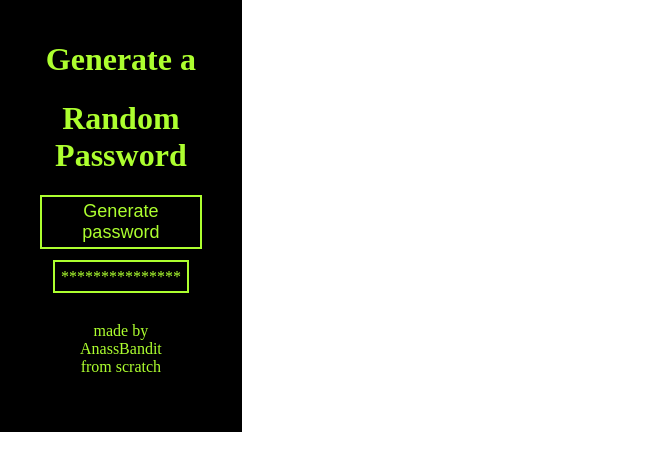
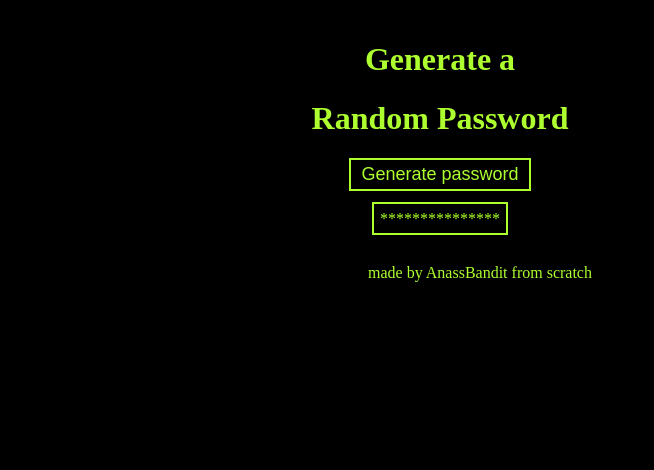
Before and after one commit to AnassMarzouki/pass-gen, a plain HTML site: page index.html in a window 1280 px wide. Shown: the whole page, without its empty margins (0-654 px from the left). Drawn offline with Linux system fonts and the light colour scheme.

Commit message:
Update styles.css

```diff
--- a/styles.css
+++ b/styles.css
@@ -1,9 +1,16 @@
 body{
+    background-color: #000000;
     margin: 0;
-    max-width:min-content
+    width: 100vh;
+    height:100vh;
+
+
+
 }
 
 div {
+    width: 100vh;
+    height:100vh;
     display:block;
     background-color: black;
     color:greenyellow;
```
